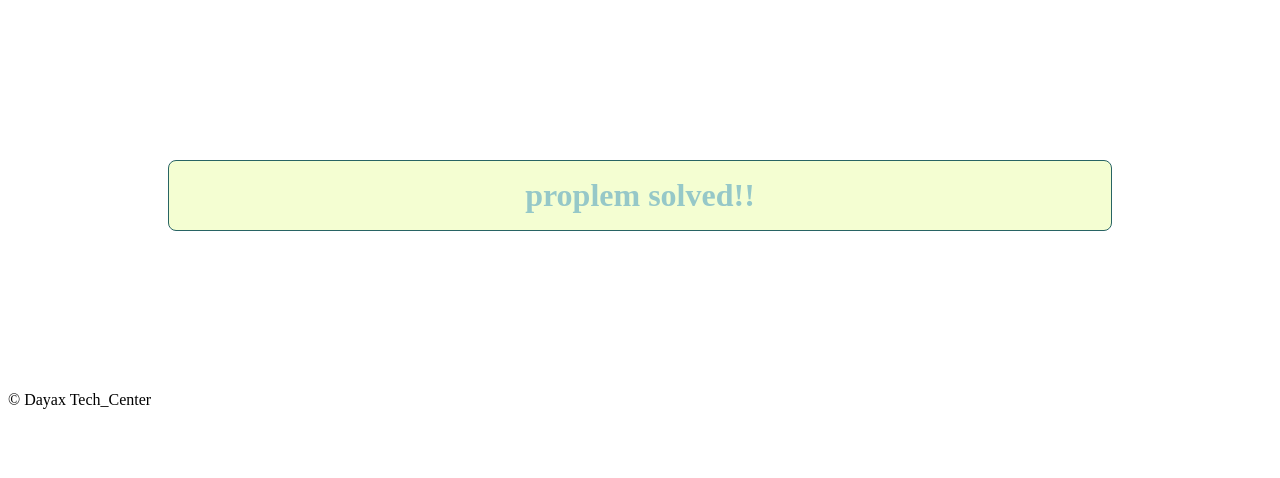
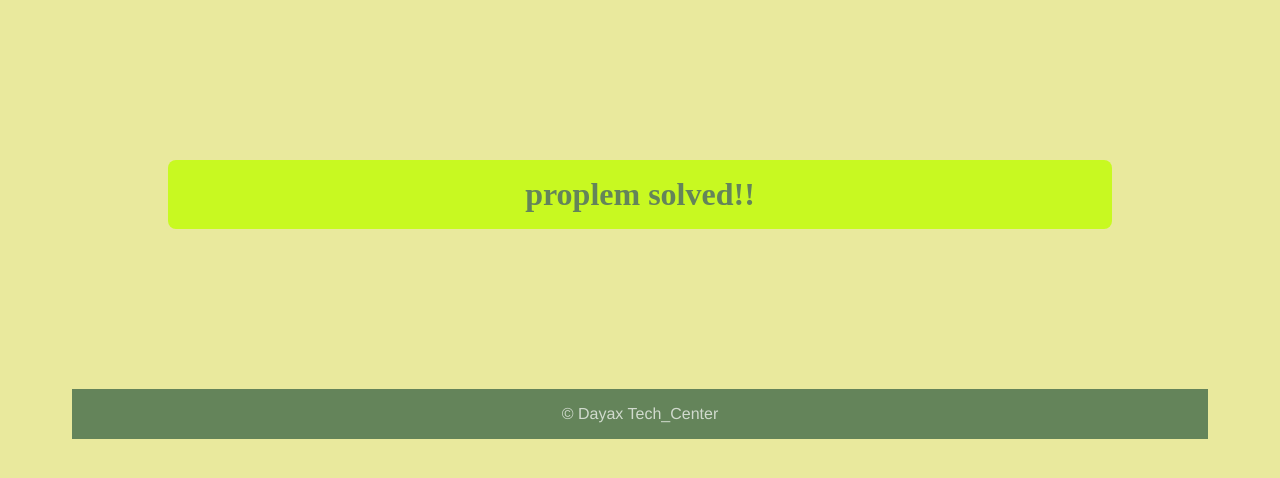
Before and after one commit to ffu-web/javascript-basics, a plain HTML site: page index.html in a window 1280 px wide. Drawn offline with Linux system fonts and the light colour scheme.

Commit message:
added sample footer in the html file

```diff
--- a/style.css
+++ b/style.css
@@ -1,12 +1,25 @@
+body{
+    background-color: rgba(200, 200,10, 0.4)
+}
+
 h1{
-    color:rgb(150, 200, 200);
-    background-color: rgba(200, 249, 33, 0.2);
+    color:rgb(100, 132, 90);
+    background-color: rgba(200, 249, 33,2);
     font-size: 2rem;
     text-align: center;
     align-items: center;
-    border: 0.1rem solid rgb(40, 100, 100);
+    /* border: 0.1rem solid rgb(40, 100, 100); */
     border-radius: 0.5rem;
     margin: 10rem;
     padding: 1rem;
 
 }
+
+footer{
+    text-align: center;
+    color:rgba(255, 255, 255, 0.7);
+    background-color: rgb(100, 132, 90);
+    padding: 1rem;
+    margin:0rem 4rem;
+    font-family: 'Franklin Gothic Medium', 'Arial Narrow', Arial, sans-serif;
+}
```
